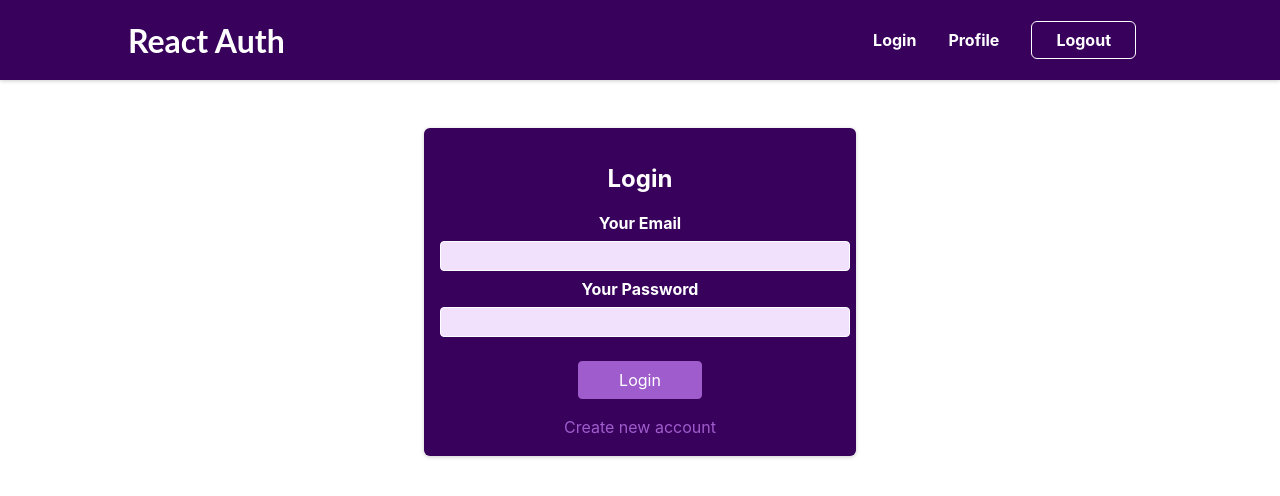
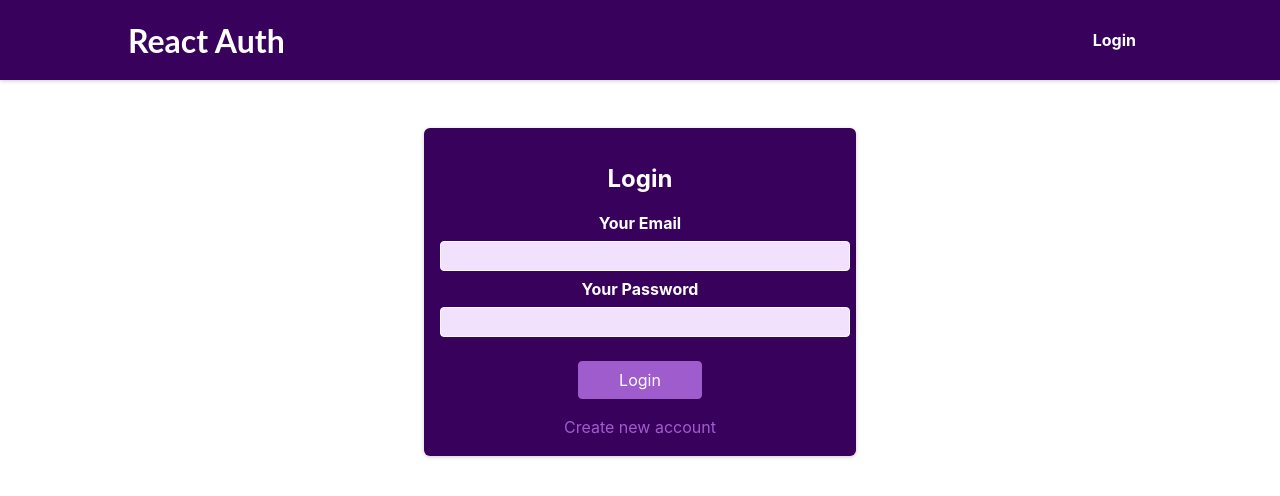
Before and after one commit to shubh532/sign_up_auth, a React (Create React App) app: page /auth in a window 1280 px wide. Shown: the top 496 px of the page. Built offline with nearby package versions, Linux system fonts and the light colour scheme.

Commit message:
Managing the token & LogIn and LogOut Events

```diff
--- a/src/App.js
+++ b/src/App.js
@@ -3,9 +3,11 @@ import Layout from './components/Layout/Layout';
 import UserProfile from './components/Profile/UserProfile';
 import AuthPage from './pages/AuthPage';
 import HomePage from './pages/HomePage';
+import TokenProvider from './ContextApi/TokenProvider';
 
 function App() {
   return (
+    <TokenProvider>
       <Layout>
         <Switch>
           <Route path='/' exact>
@@ -19,6 +21,7 @@ function App() {
           </Route>
         </Switch>
       </Layout>
+    </TokenProvider>
   );
 }
 
--- /dev/null
+++ b/src/ContextApi/TokenApi.js
@@ -0,0 +1,4 @@
+import React from "react";
+
+const Token=React.createContext()
+export default Token;
--- /dev/null
+++ b/src/ContextApi/TokenProvider.js
@@ -0,0 +1,24 @@
+import { useState } from "react";
+import Token from "./TokenApi";
+
+export default function TokenProvider(props){
+    const [tokenID,setTokenId]=useState(null)
+
+    function StoreTokenId(id){
+        setTokenId(id)
+    }
+    function DeleteTokenId(id){
+        setTokenId(null)
+    }
+
+    const defaultValues={
+        token:tokenID,
+        StoreTokenId:StoreTokenId,
+        DeleteTokenId:DeleteTokenId
+    }
+    return(
+        <Token.Provider value={defaultValues}>
+            {props.children}
+        </Token.Provider>
+    )
+}
--- a/src/components/Auth/AuthForm.js
+++ b/src/components/Auth/AuthForm.js
@@ -1,5 +1,5 @@
-import { useState, useRef } from 'react';
-
+import { useState, useRef,useContext } from 'react';
+import Token from '../../ContextApi/TokenApi';
 import classes from './AuthForm.module.css';
 
 const AuthForm = () => {
@@ -7,6 +7,8 @@ const AuthForm = () => {
   const [SendRequest, SetSendRequest] = useState(false)
   const emailInputRef = useRef()
   const passwordInputRef = useRef()
+
+  const TokenID=useContext(Token)
 
   const switchAuthModeHandler = () => {
     setIsLogin((prevState) => !prevState);
@@ -66,9 +68,8 @@ const AuthForm = () => {
 
 
       if (Response.ok) {
-        alert("You Are Successfully Login")
         const SuccessResponse=await Response.json()
-        console.log(SuccessResponse.idToken)
+        TokenID.StoreTokenId(SuccessResponse.idToken)
         SetSendRequest(false)
 
       } else {
--- a/src/components/Layout/MainNavigation.js
+++ b/src/components/Layout/MainNavigation.js
@@ -1,8 +1,15 @@
 import { Link } from 'react-router-dom';
-
+import { useContext } from 'react';
 import classes from './MainNavigation.module.css';
+import Token from '../../ContextApi/TokenApi';
 
 const MainNavigation = () => {
+  const TokenID = useContext(Token)
+
+  const LogOutHandler = () => {
+    TokenID.DeleteTokenId()
+  }
+
   return (
     <header className={classes.header}>
       <Link to='/'>
@@ -10,15 +17,24 @@ const MainNavigation = () => {
       </Link>
       <nav>
         <ul>
-          <li>
-            <Link to='/auth'>Login</Link>
-          </li>
-          <li>
-            <Link to='/profile'>Profile</Link>
-          </li>
-          <li>
-            <button>Logout</button>
-          </li>
+
+          {!TokenID.token &&
+            <li>
+              <Link to='/auth'>Login</Link>
+            </li>}
+
+
+          {TokenID.token &&
+            <li>
+              <Link to='/auth'>Profile</Link>
+            </li>}
+
+
+          {TokenID.token &&
+            <li>
+              <button onClick={LogOutHandler} >Logout</button>
+            </li>}
+
         </ul>
       </nav>
     </header>
```
Lines whose indentation alone changed are shown as unchanged.
